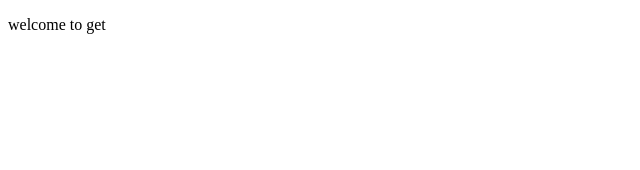
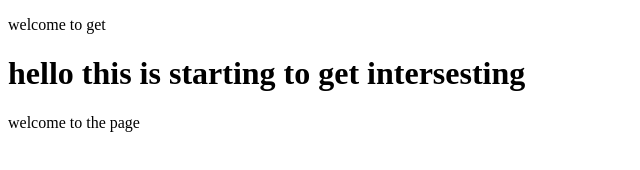
Before and after one commit to Sotilrac1/trials, a plain HTML site: page index.html in a window 1280 px wide. Shown: the whole page, without its empty margins (0-640 px from the left). Drawn offline with Linux system fonts and the light colour scheme.

Commit message:
added landing page information

```diff
--- a/index.html
+++ b/index.html
@@ -8,5 +8,8 @@
 </head>
 <body>
     <p>welcome to get</p>
+
+    <h1>hello this is starting to get intersesting </h1>
+    <p>welcome to the page</p>
 </body>
 </html>
```
